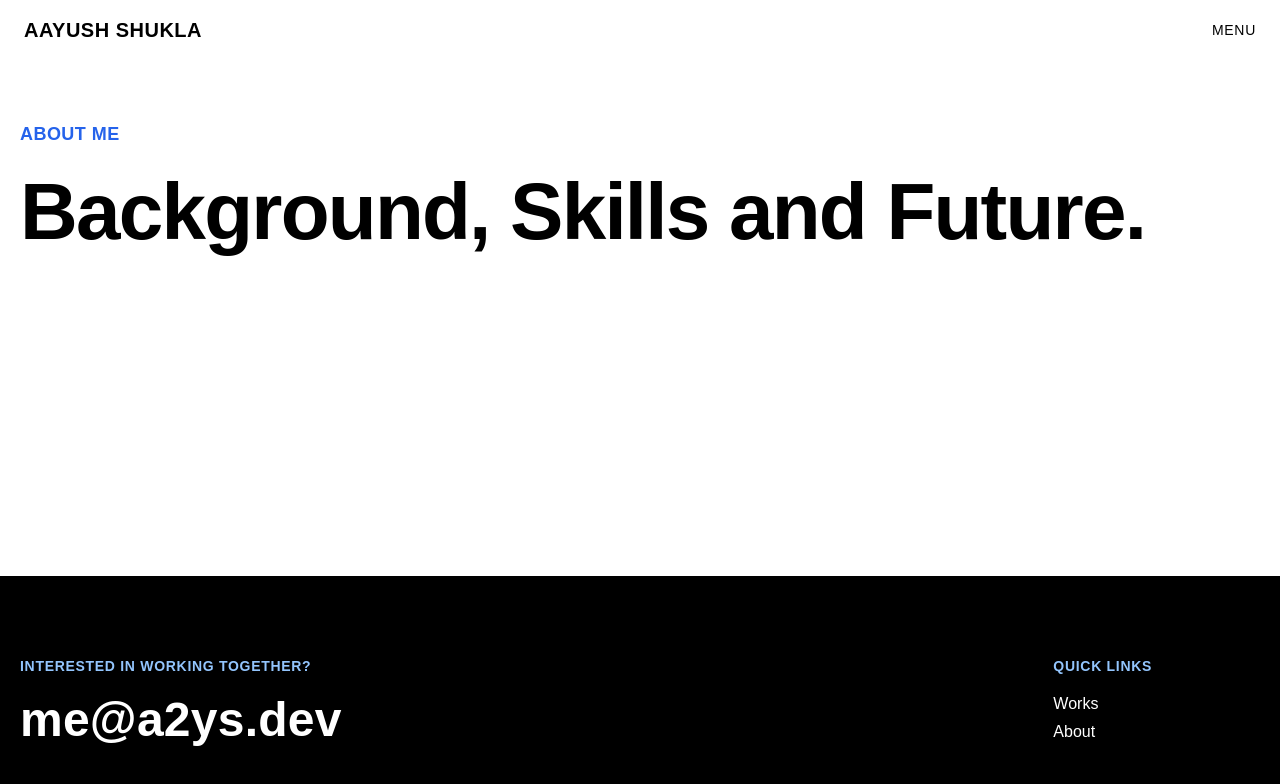
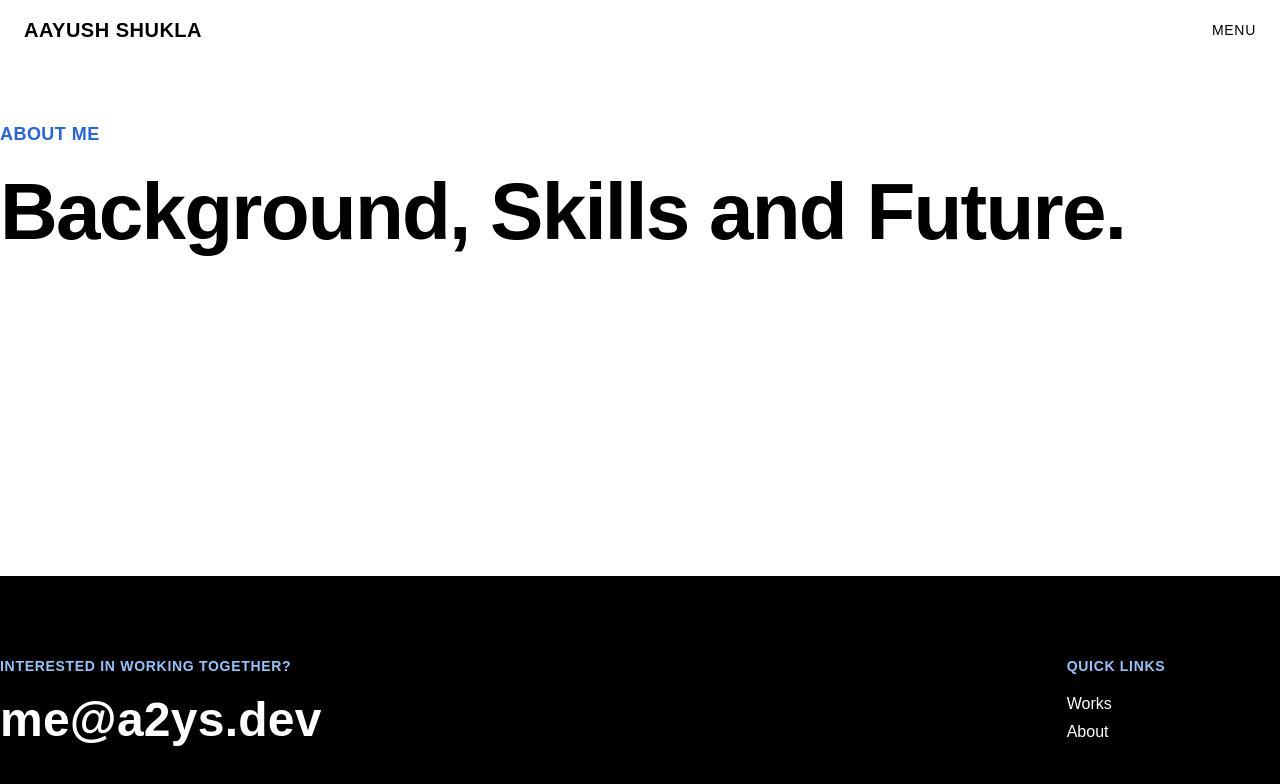
Before and after one commit to a2ys/new-website, a React (Vite) app: page /about in a window 1280 px wide. Shown: the top 784 px of the page. Built offline with nearby package versions, Linux system fonts and the light colour scheme; a web font is replaced by a local one.

Commit message:
Added the feather style for feather SVG components

```diff
--- a/src/index.css
+++ b/src/index.css
@@ -127,6 +127,18 @@ li,p {
     transform: translateY(0)
 }
 
+[data-animate^=fade] {
+    opacity: 0;
+    transition: .3s cubic-bezier(.645,.045,.355,1);
+    transition-property: opacity, transform;
+    transition-duration: .75s;
+}
+
+[data-animate^=fade].in-viewport {
+    opacity: 1;
+    transform: translate(0);
+}
+
 .inner {
     display: flex;
     min-height: 100vh;
@@ -138,7 +150,7 @@ main {
     display: block;
 }
 
-.container {
+.mod-container {
     width: 100%;
     max-width: 1340px;
     margin-left: auto;
@@ -234,3 +246,13 @@ main {
 .menu-slide-in-enter-to,.menu-slide-in-leave {
     transform: translateX(0)
 }
+
+.feather {
+    width: 24px;
+    height: 24px;
+    stroke: currentColor;
+    stroke-width: 2;
+    stroke-linecap: round;
+    stroke-linejoin: round;
+    fill: none;
+}
```
